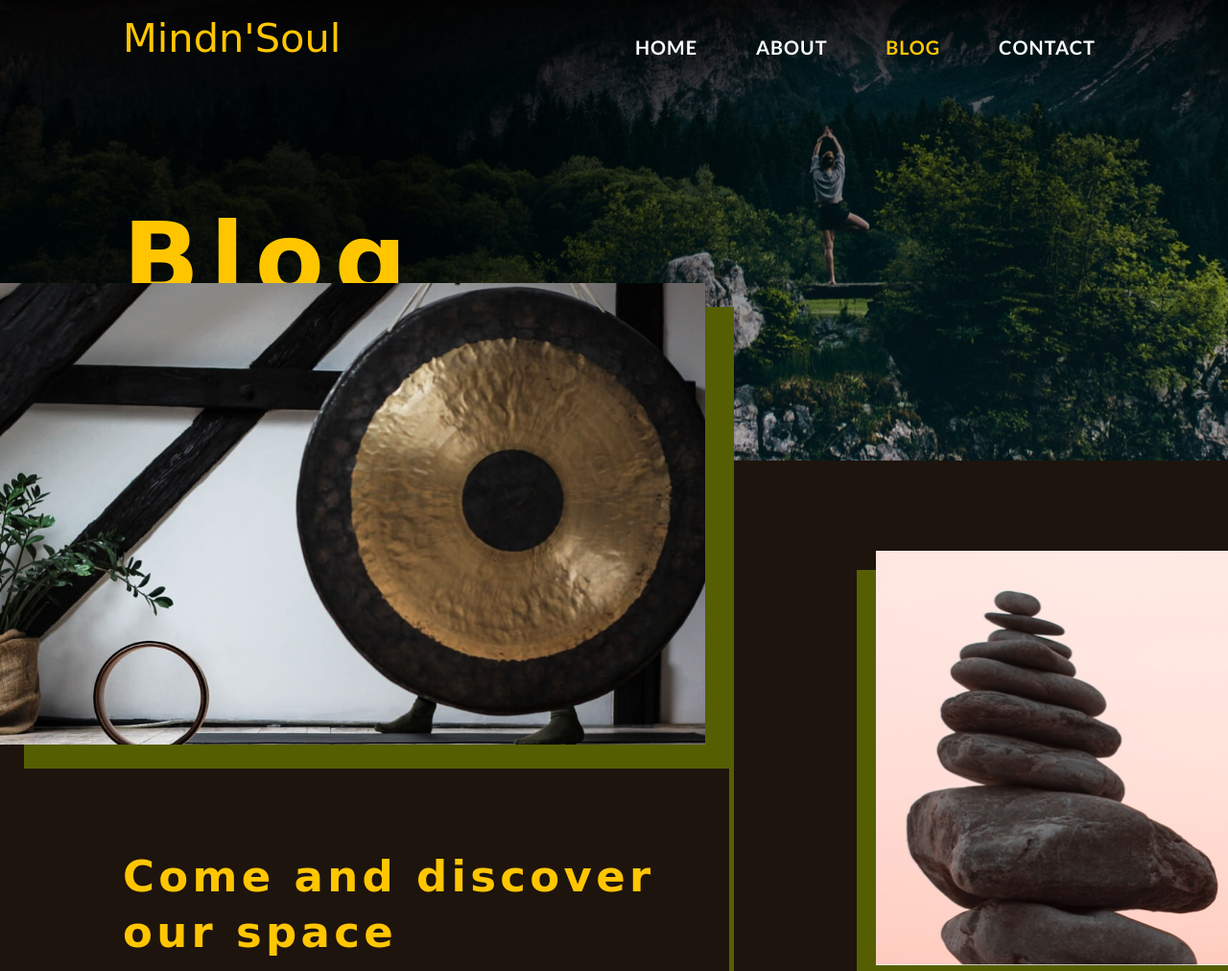
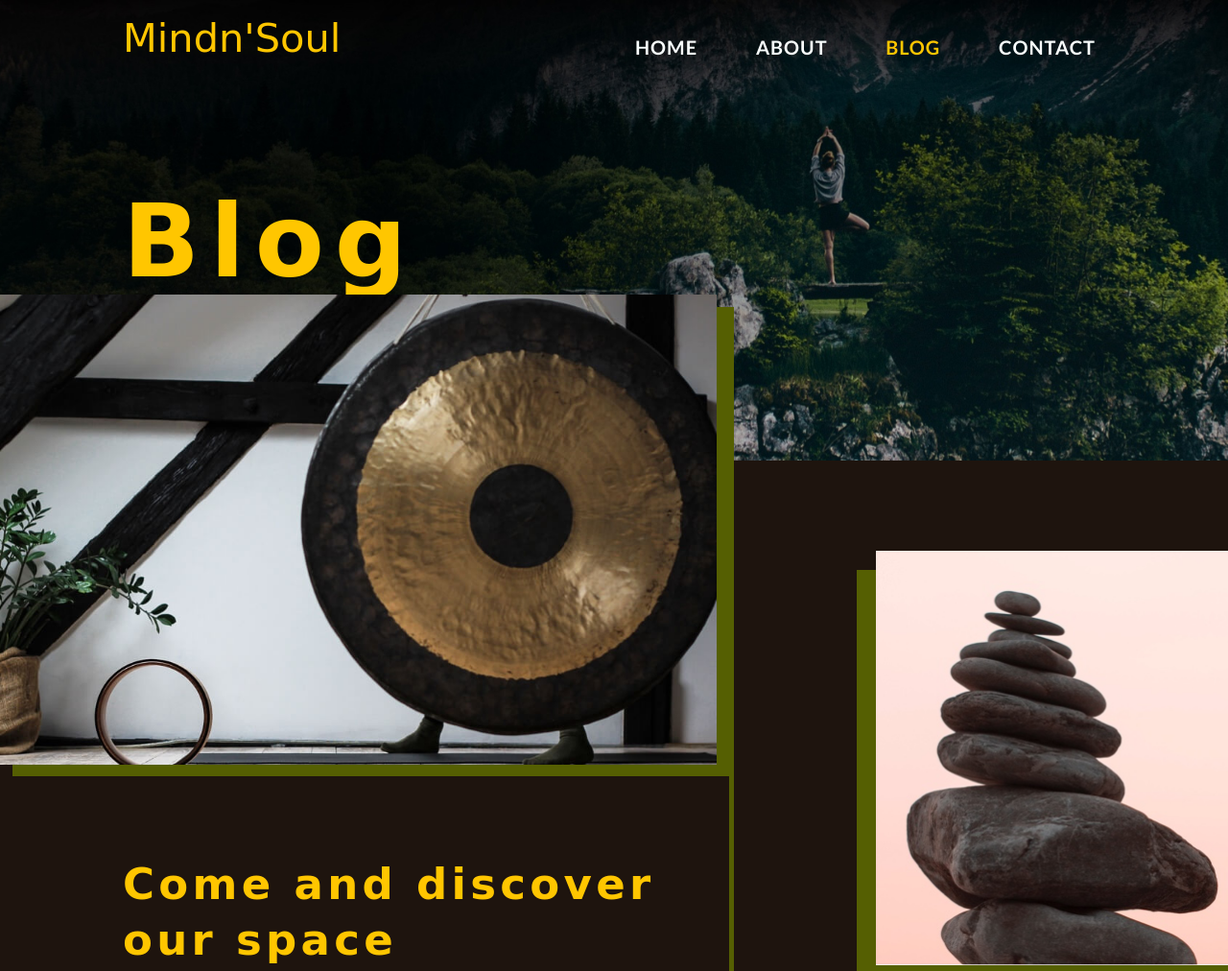
Before and after one commit to GavynHolt/mindNSoul, a plain HTML site: page blog.html in a window 1280 px wide. Shown: the top 1012 px of the page at 96% size. Drawn offline with Linux system fonts and the light colour scheme; some icons are missing; a web font is replaced by a local one.

Commit message:
fixing blog scaling

```diff
--- a/styles/scss/styles.scss
+++ b/styles/scss/styles.scss
@@ -308,6 +308,7 @@ footer {
 #blog {
   h1 {
     @include headingFont(10.5rem, 6.96rem, 10.9px);
+    margin: 2rem 0;
   }
 
   h3 {
@@ -321,12 +322,15 @@ footer {
   header {
     background-image: url(../images/blog-image-1.jpg);
     height: 60vh;
+    padding-bottom: calc(
+      20vh + 1vw
+    ); // equal to negative margin of blog post plus the image offset
   }
 
   .headings {
     flex-grow: 1;
     display: flex;
-    align-items: center;
+    align-items: flex-end;
   }
 
   form {
@@ -366,14 +370,14 @@ footer {
     padding: 5vw 5vw 5vw 10vw;
   }
   .image {
-    margin-left: 25px;
+    margin-left: 1vw;
     background-color: $mudGreen;
     position: relative;
   }
   img {
     position: relative;
-    left: -25px;
-    top: -25px;
+    left: -1vw;
+    top: -1vw;
   }
 }
 
```
Also changed, not shown: styles/styles.css.
